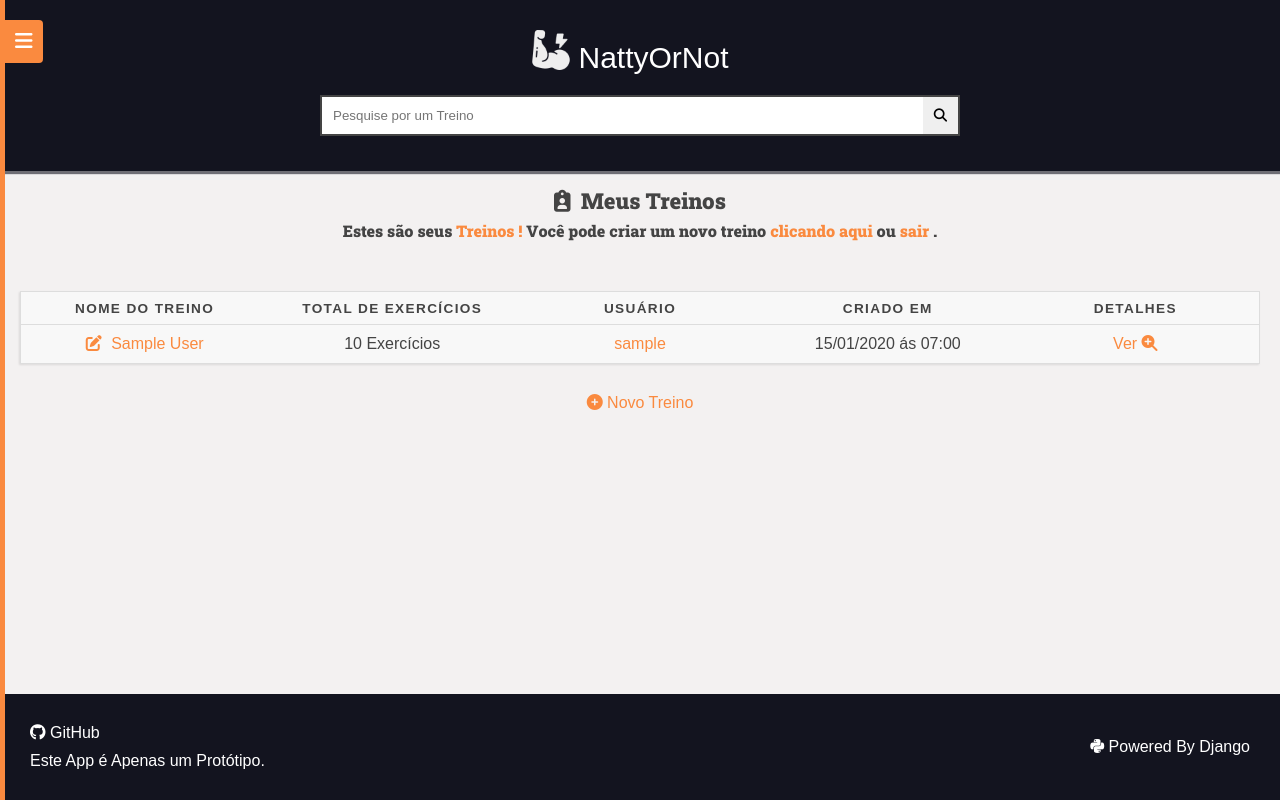
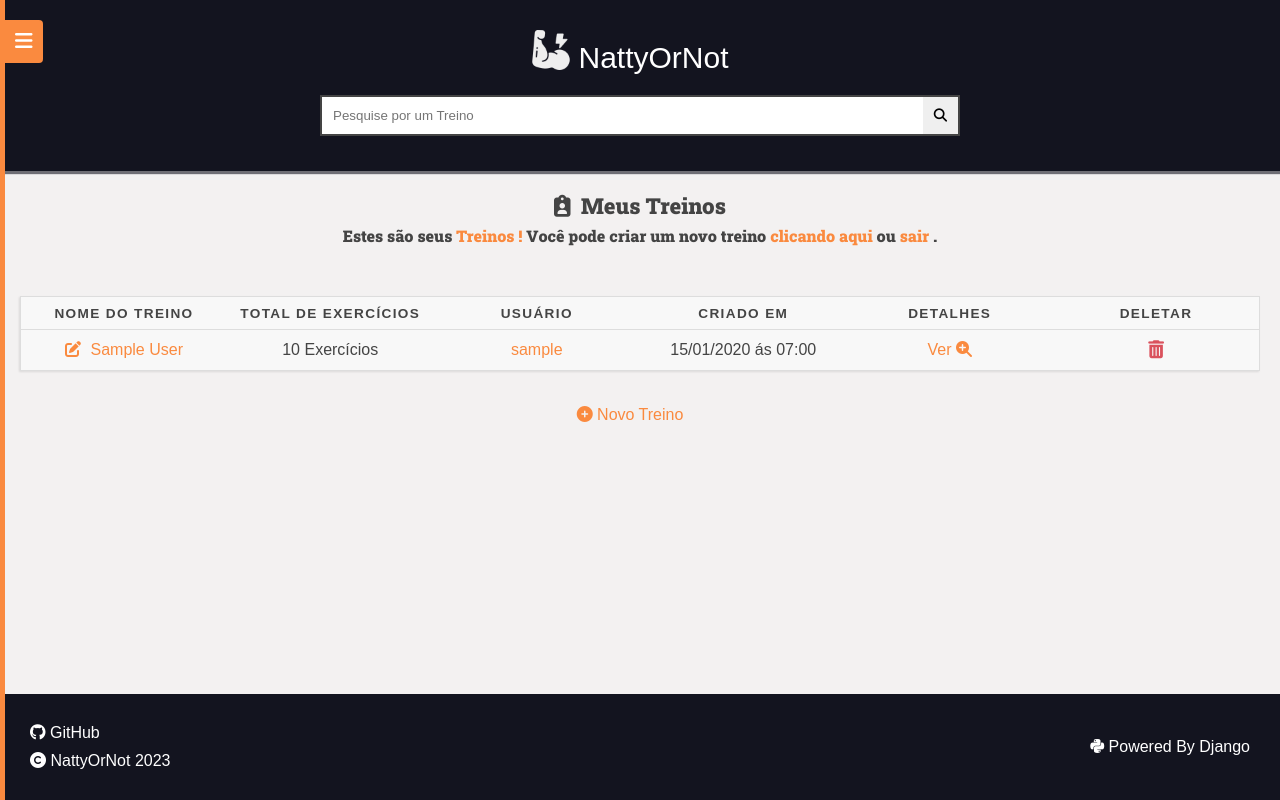
Before and after one commit to bryanoliveira11/Projeto-NattyOrNot, a Django app: page /user/workouts/ in a window 1280 px wide. Run offline with Django 4.2, Linux system fonts and the light colour scheme; a user stored in the database is signed in; tables that the repository leaves empty hold one stand-in row (values such as "Sample post"); some libraries are stand-ins or nearby versions.

Commit message:
mais ajustes e possibilidade de deletar treinos

```diff
--- a/base_static/global/css/style.css
+++ b/base_static/global/css/style.css
@@ -338,6 +338,24 @@
   background: #fff;
 }
 
+.exercise-cover img {
+  margin: 0 auto;
+}
+
+.detail-cover img {
+  max-height: 32rem;
+  margin: 0 auto;
+}
+
+.dashboard-cover img {
+  max-height: 19rem;
+  margin: 0 auto;
+}
+
+.exercise-cover.workout-cover img {
+  max-height: 32rem;
+}
+
 .exercise-footer a:hover {
   filter: brightness(1.1);
 }
@@ -390,7 +408,7 @@
 }
 
 .form-tag {
-  margin: 1.5rem 2rem 2rem 2rem;
+  margin: 2rem 2rem 2rem 2rem;
   font-size: 2.2rem;
   padding: 0 0 1rem 0;
 }
@@ -860,7 +878,7 @@
 }
 
 td a:hover {
-  filter: brightness(.8);
+  filter: brightness(0.8);
 }
 
 .workout-name {
@@ -872,23 +890,51 @@
   margin-top: var(--spacing-gutter-large);
 }
 
-.add-new-workout {
+.add-new-workout, .add-new-exercise {
+  padding: 0.5rem 0 1.5rem 0;
+}
+
+.add-new-workout,
+.add-new-exercise {
   max-width: 64rem;
   display: flex;
   justify-content: center;
   align-items: center;
   margin: calc(var(--spacing-gutter-medium) / 2) auto;
+  padding-right: 2rem;
 }
 
-.add-new-workout a {
+.add-new-workout a,
+.add-new-exercise a {
   color: var(--color-primary);
 }
 
-.add-new-workout a:hover {
+.add-new-workout a:hover,
+.add-new-exercise a:hover {
   filter: brightness(0.8);
   cursor: pointer;
 }
 
+.fa-trash-can {
+  font-size: 1.8rem;
+  color: var(--color-error-dark);
+}
+
+.fa-trash-can:hover {
+  filter: brightness(0.8);
+  cursor: pointer;
+}
+
+.workout-delete-form {
+  display: flex;
+  align-items: center;
+  justify-content: center;
+}
+
+.workout-delete {
+  background: none;
+  border: none;
+}
 
 /* footer */
 .main-footer {
@@ -988,13 +1034,13 @@
   margin-left: 0.5rem;
 }
 
-.api-url a{
+.api-url a {
   color: var(--color-primary);
   transition: all 200ms ease-in-out;
 }
 
 .api-url a:hover {
-  filter: brightness(.6);
+  filter: brightness(0.6);
 }
 
 textarea.api-textarea {
@@ -1339,6 +1385,11 @@
   table td:last-child {
     border-bottom: 0;
   }
+
+  .workout-delete-form {
+    align-items: start;
+    justify-content: start;
+  }
 }
 
 @media only screen and (max-width: 500px) {
--- a/base_static/global/js/scripts.js
+++ b/base_static/global/js/scripts.js
@@ -82,7 +82,7 @@
         form.addEventListener('submit', (e) => {
             e.preventDefault();
 
-            const confirmed = confirm('Deseja Deletar o Exercício ?');
+            const confirmed = confirm('Confirmar Deleção ?');
 
             if(confirmed){
                 form.submit();
--- a/base_templates/global/partials/footer.html
+++ b/base_templates/global/partials/footer.html
@@ -7,7 +7,8 @@
             </a>
         </span>
         <p class="p-t p-b">
-            Este App é Apenas um Protótipo.
+            <i class="fa-regular fa-copyright"></i>
+            NattyOrNot 2023
         </p>
     </div>
 
--- a/users/templates/users/pages/user_workout.html
+++ b/users/templates/users/pages/user_workout.html
@@ -24,6 +24,7 @@
                     <th scope="col">Usuário</th>
                     <th scope="col">Criado em</th>
                     <th scope="col">Detalhes</th>
+                    <th scope="col">Deletar</th>
                   </tr>
                 </thead>
                 <tbody>
@@ -48,6 +49,15 @@
                         <a href="{% url 'users:user_workout_detail' workout.pk %}">
                             Ver <i class="fas fa-search-plus"></i>
                         </a>
+                    </td>
+                    <td class="workout-delete-form">
+                        <form action="{% url 'users:user_workout_delete' workout.pk %}" method="POST" class='form-delete'>
+                            {% csrf_token %}
+                            <input type="hidden" name="id" value="{{workout.pk}}">
+                            <button type="submit" class="workout-delete center">
+                                <i class="fa-solid fa-trash-can"></i>
+                            </button>
+                        </form>
                     </td>
                   </tr>
                 {% endfor %}
--- a/users/templates/users/partials/workout_exercise_card.html
+++ b/users/templates/users/partials/workout_exercise_card.html
@@ -2,7 +2,7 @@
 {% load filters %}
 
 <div class="exercise workout">
-    <div class="exercise-cover">
+    <div class="exercise-cover workout-cover">
         {% if exercise.cover %}
             <img src="{{exercise.cover.url}}" loading="lazy" alt="imagem do exercício {{exercise.title}}">
         {% endif %}
--- a/users/urls.py
+++ b/users/urls.py
@@ -50,6 +50,11 @@
         name='user_workout_edit'
     ),
     path(
+        'user/workout/<int:id>/delete/',
+        views.UserWorkoutDeleteClassView.as_view(),
+        name='user_workout_delete'
+    ),
+    path(
         'dashboard/exercises/search/',
         views.DashboardSearchClassView.as_view(),
         name='user_dashboard_search'
--- a/users/views/dashboard_exercises.py
+++ b/users/views/dashboard_exercises.py
@@ -113,7 +113,10 @@
         exercise = self.get_exercise(self.request.POST.get('id'))
 
         if exercise:
+            messages.success(
+                self.request,
+                f'Exercício "{exercise.title}" Deletado com Sucesso.'
+            )
             exercise.delete()
 
-        messages.success(self.request, 'Exercício Deletado com Sucesso.')
         return redirect(reverse('users:user_dashboard'))
--- a/users/views/user_workouts.py
+++ b/users/views/user_workouts.py
@@ -225,3 +225,24 @@
             return redirect(reverse('users:user_workout_edit', args=(workout.pk,)))
 
         return self.render_workout(form=form)
+
+
+@method_decorator(
+    login_required(login_url='users:login', redirect_field_name='next'),
+    name='dispatch'
+)
+class UserWorkoutDeleteClassView(UserWorkoutBaseClass):
+    def get(self, *args, **kwargs):
+        return redirect(reverse('users:user_workouts'))
+
+    def post(self, *args, **kwargs):
+        workout = self.get_workout(self.request.POST.get('id'))
+
+        if workout:
+            messages.success(
+                self.request,
+                f'Treino "{workout.title}" Deletado com Sucesso.'
+            )
+            workout.delete()
+
+        return redirect(reverse('users:user_workouts'))
```
Also changed, not shown: training/templates/training/partials/exercise_card.html (+9 -5 lines), users/templates/users/pages/create_exercise.html (+9 -0 lines), users/templates/users/pages/create_workout.html (+10 -1 lines), users/templates/users/pages/user_dashboard.html (+8 -0 lines).
